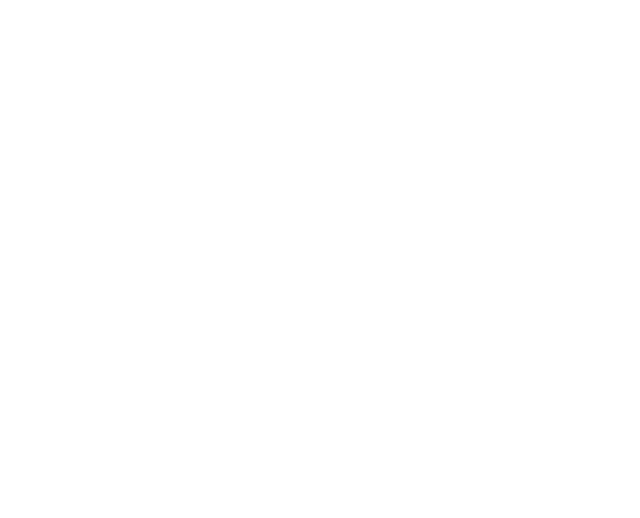
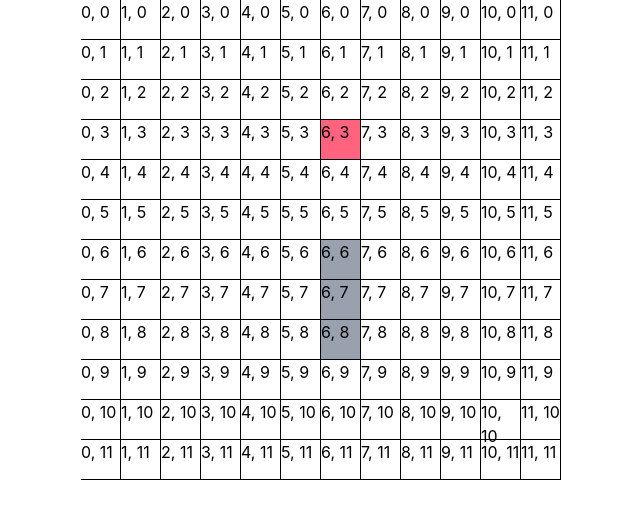
Before and after one commit to yiwenwangANU/playround_react, a React (Vite) app: page / in a window 1280 px wide. Before the commit this address had no page. Shown: the top 518 px of the page, without its empty margins (319-959 px from the left). Built offline with nearby package versions, Linux system fonts and the light colour scheme.

Commit message:
add board and basic movement

```diff
--- a/src/App.tsx
+++ b/src/App.tsx
@@ -1,7 +1,9 @@
 import { Routes, Route } from "react-router";
+import SnakeGamePage from "./pages/SnakeGamePage";
 
 const App = () => (
   <Routes>
+    <Route index element={<SnakeGamePage />} />
   </Routes>
 );
 
--- /dev/null
+++ b/src/pages/SnakeGamePage/SnakeGamePage.tsx
@@ -0,0 +1,12 @@
+import type { FC } from "react";
+import Board from "./components/Board";
+
+const SnakeGamePage: FC = () => {
+  return (
+    <div>
+      <Board />{" "}
+    </div>
+  );
+};
+
+export default SnakeGamePage;
--- /dev/null
+++ b/src/pages/SnakeGamePage/components/Board/Board.tsx
@@ -0,0 +1,119 @@
+import { useEffect, useState, type FC } from "react";
+import clsx from "clsx";
+
+const GRID_WIDTH = 12;
+const GRID_HEIGHT = 12;
+type Cell = { x: number; y: number };
+
+const INITIAL_SNAKE: Cell[] = [
+  { x: 6, y: 6 },
+  { x: 6, y: 7 },
+  { x: 6, y: 8 },
+];
+
+const INITIAL_APPLE = { x: 6, y: 3 };
+
+type Direction = "up" | "down" | "left" | "right";
+
+const DELTA_DIRECTIONS: Record<Direction, Cell> = {
+  up: { x: 0, y: -1 },
+  down: { x: 0, y: 1 },
+  left: { x: -1, y: 0 },
+  right: { x: 1, y: 0 },
+};
+
+const KEY_TO_DIRECTION: Record<string, Direction> = {
+  w: "up",
+  arrowup: "up",
+  s: "down",
+  arrowdown: "down",
+  a: "left",
+  arrowleft: "left",
+  d: "right",
+  arrowright: "right",
+};
+
+const isSameCell = (a: Cell, b: Cell) => a.x === b.x && a.y === b.y;
+
+const Board: FC = () => {
+  const [apple, setApple] = useState<Cell>(INITIAL_APPLE);
+  const [snake, setSnake] = useState<Cell[]>(INITIAL_SNAKE);
+  const [gameEnd, setGameEnd] = useState<boolean>(false);
+  const [score, setScore] = useState<number>(0);
+
+  const createApple = (currentSnake: Cell[]) => {
+    while (true) {
+      const nextApple = {
+        x: Math.floor(Math.random() * GRID_WIDTH),
+        y: Math.floor(Math.random() * GRID_HEIGHT),
+      };
+      if (currentSnake.some((segment) => isSameCell(segment, nextApple)))
+        continue;
+      else {
+        setApple(nextApple);
+        break;
+      }
+    }
+  };
+
+  const move = (direction: Direction) => {
+    if (gameEnd) return;
+
+    const delta = DELTA_DIRECTIONS[direction];
+
+    setSnake((prev) => {
+      const head = prev[0];
+      const neck = prev[1];
+      const newHead = { x: head.x + delta.x, y: head.y + delta.y };
+
+      if (isSameCell(neck, newHead)) return prev;
+      if (isSameCell(apple, newHead)) {
+        createApple(prev);
+        return [newHead, ...prev];
+      }
+
+      return [newHead, ...prev.slice(0, -1)];
+    });
+  };
+
+  useEffect(() => {
+    const handleKeyDown = (event: KeyboardEvent) => {
+      const direction = KEY_TO_DIRECTION[event.key.toLowerCase()];
+      if (direction) move(direction);
+    };
+
+    window.addEventListener("keydown", handleKeyDown);
+
+    return () => {
+      window.removeEventListener("keydown", handleKeyDown);
+    };
+  }, [apple, gameEnd]);
+
+  return (
+    <div
+      className="mx-auto grid w-fit"
+      style={{ gridTemplateColumns: `repeat(${GRID_WIDTH}, 1fr)` }}
+    >
+      {Array.from({ length: GRID_WIDTH }, (_, y) =>
+        Array.from({ length: GRID_HEIGHT }, (_, x) => (
+          <div
+            key={`[${x}, ${y}]`}
+            className={clsx(
+              "h-10 w-10 border-r border-b",
+              {
+                "bg-gray-400": snake.some(
+                  (segment) => segment.x === x && segment.y === y,
+                ),
+              },
+              {
+                "bg-rose-400": apple.x === x && apple.y === y,
+              },
+            )}
+          >{x}, {y}</div>
+        )),
+      )}
+    </div>
+  );
+};
+
+export default Board;
--- /dev/null
+++ b/src/pages/SnakeGamePage/components/Board/index.ts
@@ -0,0 +1 @@
+export { default } from "./Board";
--- /dev/null
+++ b/src/pages/SnakeGamePage/index.ts
@@ -0,0 +1 @@
+export { default } from "./SnakeGamePage";
```
